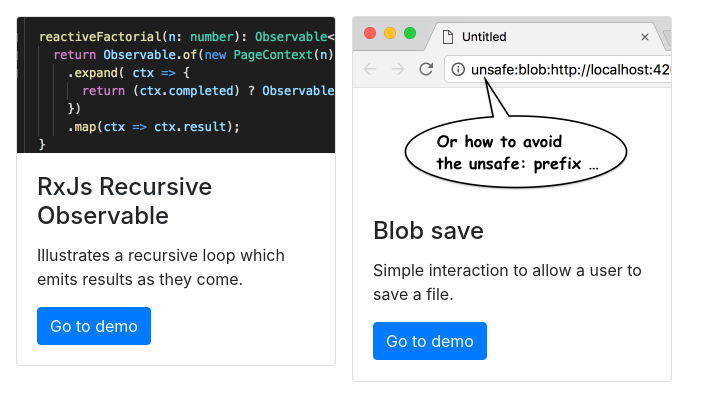
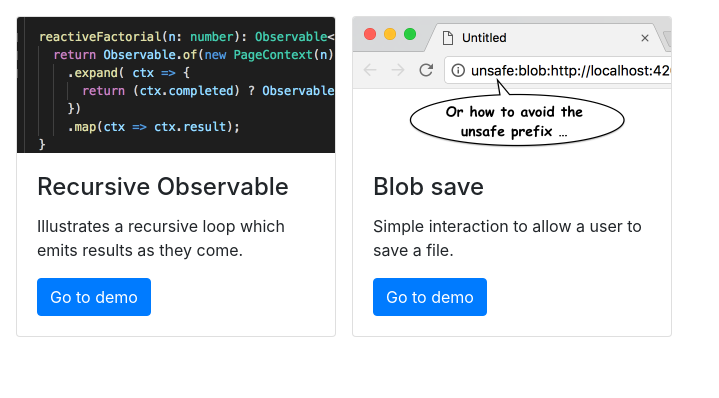
Before and after one commit to adelinor/angular-snippets, an Angular app: page /#/home in a window 1280 px wide. Shown: the top 398 px of the page, without its empty margins (0-719 px from the left). Built offline with nearby package versions, Linux system fonts and the light colour scheme.

Commit message:
Improve home layout

```diff
--- a/src/app/home/home.component.html
+++ b/src/app/home/home.component.html
@@ -5,18 +5,19 @@
     <div class="card" style="width: 20rem; margin-right: 1em; margin-bottom: 1em;">
       <img class="card-img-top" src="assets/images/rxjs-recursive-obs-01.png" alt="Loop with expand operator">
       <div class="card-body">
-        <h4 class="card-title">RxJs Recursive Observable</h4>
+        <h4 class="card-title">Recursive Observable</h4>
         <p class="card-text">Illustrates a recursive loop which emits results
           as they come.</p>
         <a [routerLink]="['/rxjs-recursive-observable', 'factorial']" class="btn btn-primary">Go to demo</a>
       </div>
     </div>
 
-    <div class="card" style="width: 20rem;">
+    <div class="card" style="width: 20rem; margin-right: 1em; margin-bottom: 1em;">
       <img class="card-img-top" src="assets/images/blob-save-01.png" alt="HTML5 Blob URLs">
       <div class="card-body">
         <h4 class="card-title">Blob save</h4>
-        <p class="card-text">Simple interaction to allow a user to save a file.</p>
+        <p class="card-text">Simple interaction to allow a user
+          to save a file.</p>
         <a [routerLink]="['/blob-save']" class="btn btn-primary">Go to demo</a>
       </div>
     </div>
```
Also changed, not shown: src/assets/images/blob-save-01.png, 7 other files (tests, documents, lock files or other folders).
